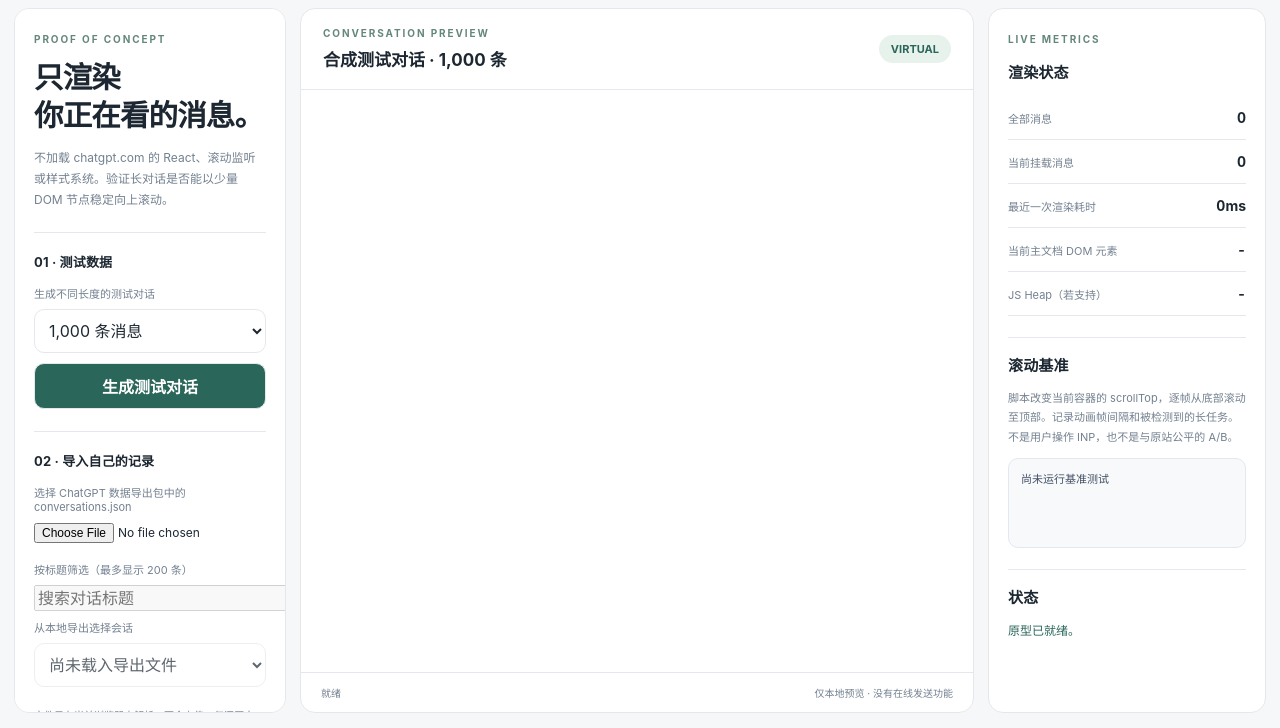
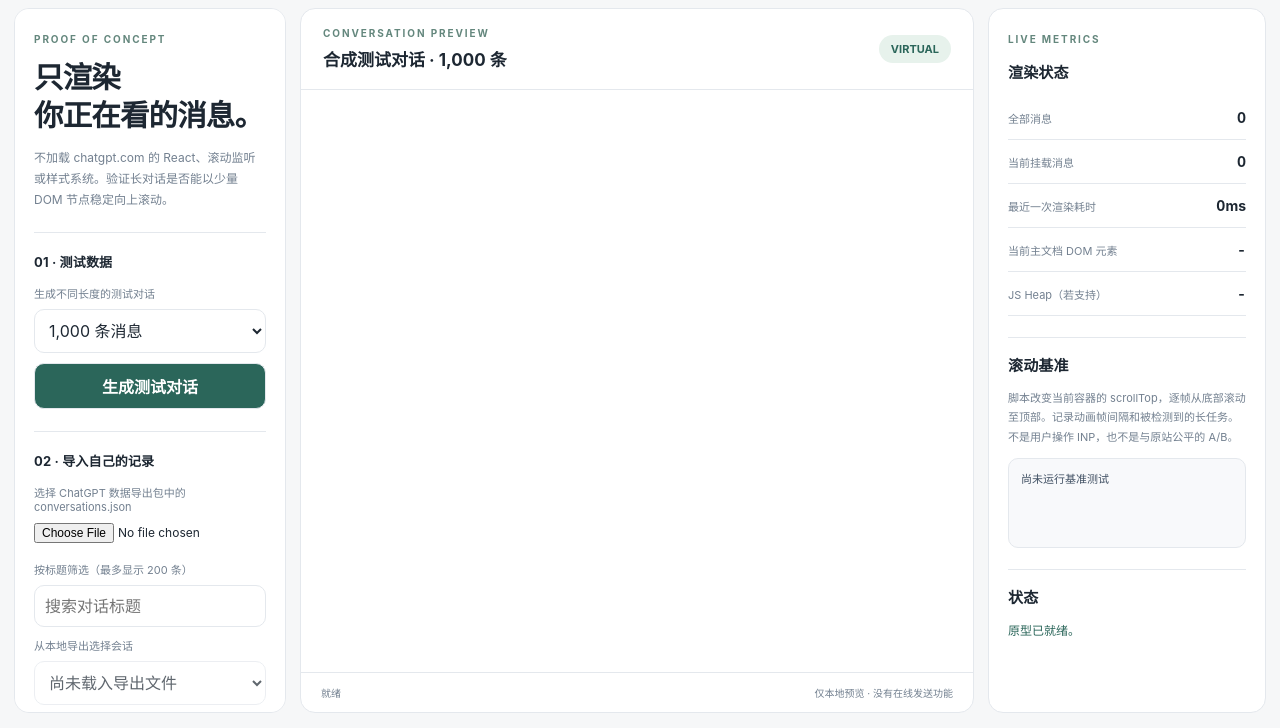
Before and after one commit to MillioApaski/ChatGPT-Render-Lite, a plain HTML site: page phase6/index.html in a window 1280 px wide. Shown: the part 72-800 px from the top of the page. Drawn offline with Linux system fonts and the light colour scheme; a script that the page names is missing.

Commit message:
style(phase6): format local conversation search control

```diff
--- a/phase6/theme.css
+++ b/phase6/theme.css
@@ -23,6 +23,8 @@ button.secondary { width: 100%; color: var(--ink); background: var(--surface); m
 button.secondary:hover { background: var(--surface-soft); }
 select { width: 100%; background: var(--surface); color: var(--ink); padding: 10px; margin-bottom: 10px; }
 input[type=file] { display: block; width: 100%; margin: 9px 0 18px; font-size: 12px; }
+input[type=search] { display: block; width: 100%; padding: 10px; background: var(--surface);
+  color: var(--ink); border: 1px solid var(--border); border-radius: 10px; margin-bottom: 10px; }
 :focus-visible { outline: 3px solid #80ab9f; outline-offset: 2px; }
 .shell { min-height: 100dvh; display: flex; flex-direction: column; }
 .topbar { height: 66px; flex-shrink: 0; background: var(--surface); border-bottom: 1px solid var(--border);
```
